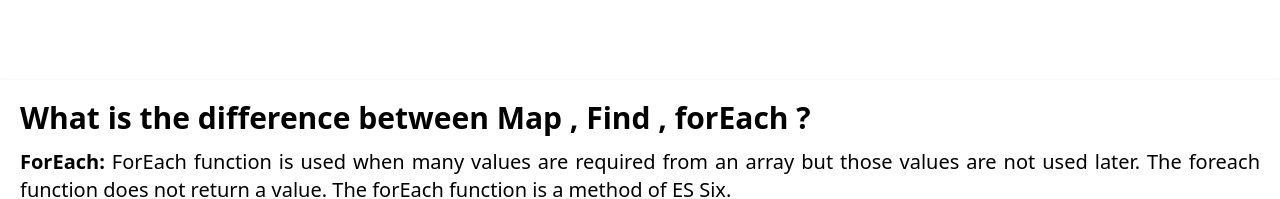
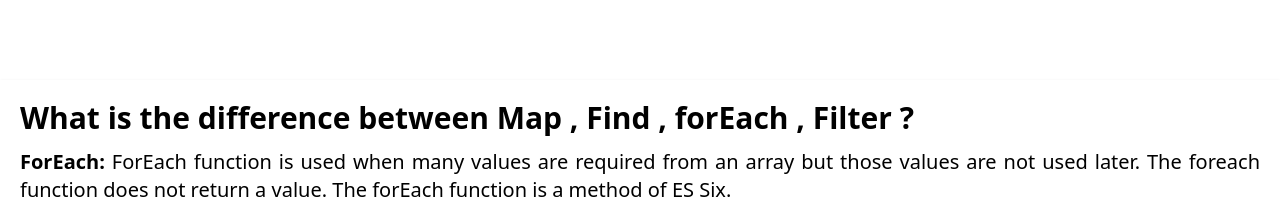
Before and after one commit to sifatullahshoyon/quiz-hero-now-zero, a plain HTML site: page blog.html in a window 1280 px wide. Shown: the top 199 px of the page. Drawn offline with nearby package versions, Linux system fonts and the light colour scheme.

Commit message:
updated some code

```diff
--- a/blog.html
+++ b/blog.html
@@ -11,7 +11,7 @@
   <main class="container mx-auto py-20">
     <section class="shadow px-5 mb-5">
         <article class="py-5">
-            <h1 class="font-bold text-3xl pb-3"> What is the difference between Map , Find , forEach ?</h1>
+            <h1 class="font-bold text-3xl pb-3"> What is the difference between Map , Find , forEach , Filter ?</h1>
             <p class="text-xl pb-2 text-justify">
               <span class="font-bold">ForEach: </span> ForEach function is used when many values are required from an array but those values are not used later. The foreach function does not return a value. The forEach function is a method of ES Six.
             </p>
```
